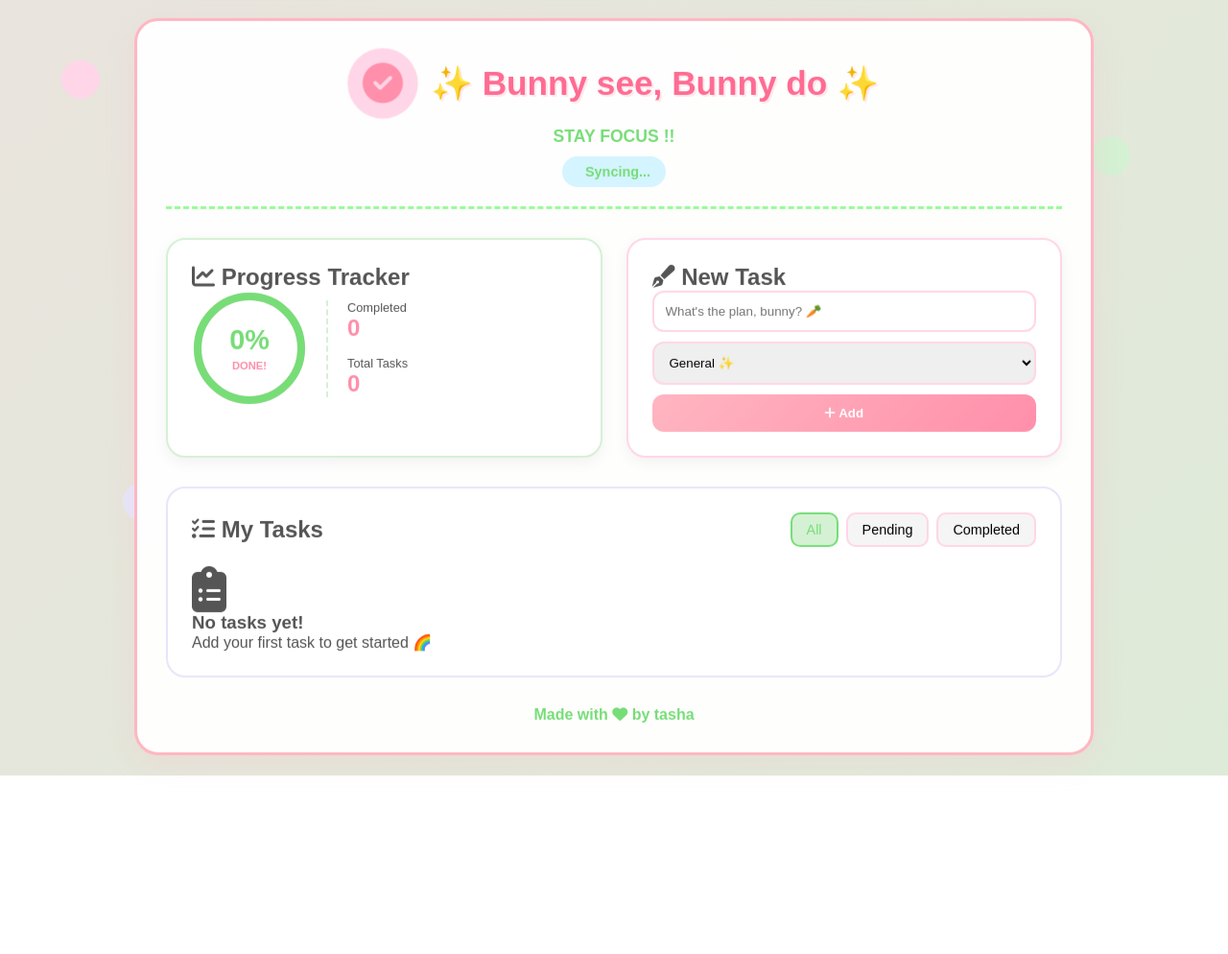
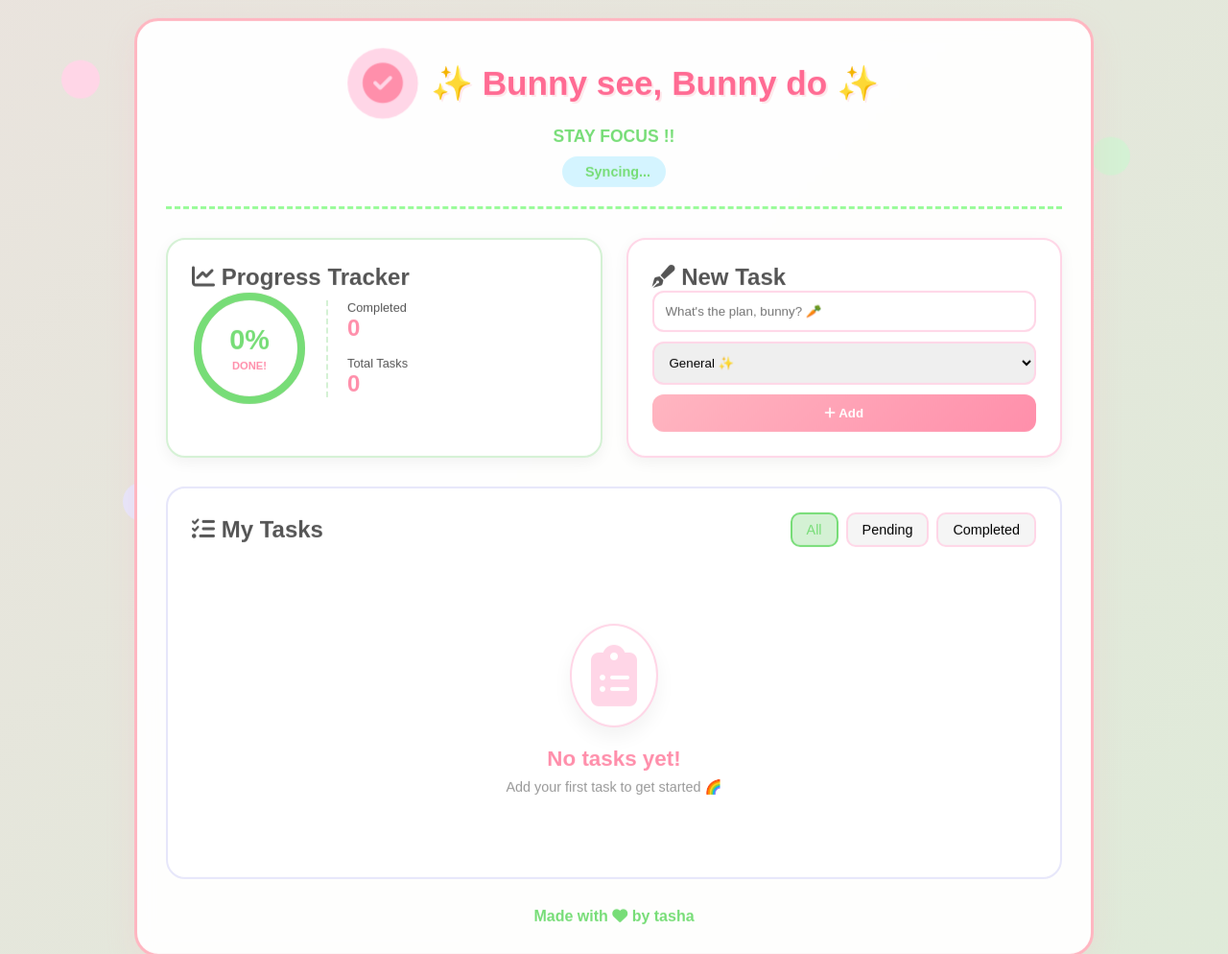
Before and after one commit to tasha404/todo-tracker, a plain HTML site: page frontend/index.html in a window 1280 px wide. Shown: the top 994 px of the page at 96% size. Before the commit the page ends 808 px from the top, so only its background shows below. Drawn offline with Linux system fonts and the light colour scheme; no server answers.

Commit message:
Update style.css

```diff
--- a/frontend/style.css
+++ b/frontend/style.css
@@ -323,3 +323,37 @@ footer {
     color: var(--dark-green);
     font-weight: bold;
 }
+
+/* Empty State Styling (Centered for all filters) */
+.empty-state {
+    display: flex;
+    flex-direction: column;
+    align-items: center;
+    justify-content: center;
+    padding: 60px 20px;
+    text-align: center;
+    color: var(--text);
+}
+
+.empty-state i {
+    font-size: 4rem;
+    color: var(--pastel-pink);
+    margin-bottom: 20px;
+    background: var(--white);
+    padding: 20px;
+    border-radius: 50%;
+    box-shadow: 0 10px 20px rgba(0,0,0,0.05);
+    border: 2px solid var(--pastel-pink);
+}
+
+.empty-state h3 {
+    font-size: 1.4rem;
+    color: var(--dark-pink);
+    margin-bottom: 8px;
+}
+
+.empty-state p {
+    font-size: 0.9rem;
+    color: #999;
+    font-weight: normal;
+}
```
